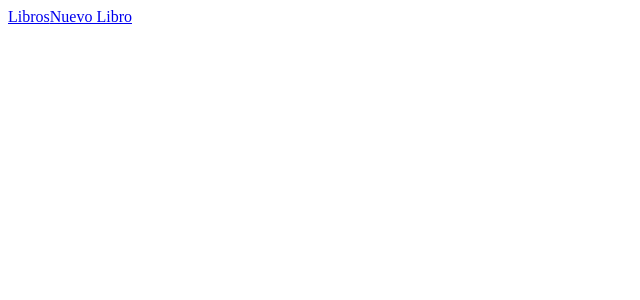
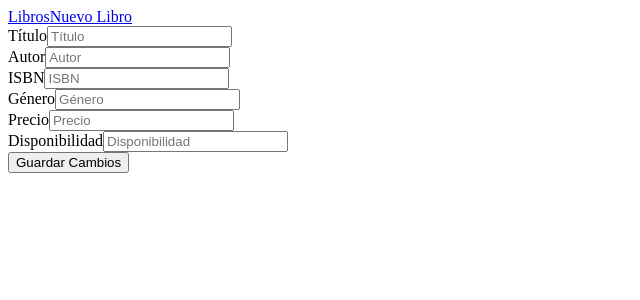
Before and after one commit to Fernanda019/tutorial4, a Vue app in the folder vue-libreria/: page /editarLibro/1 in a window 1280 px wide. Before the commit this address had no page. Shown: the top 300 px of the page, without its empty margins (0-640 px from the left). Built offline with nearby package versions, Linux system fonts and the light colour scheme; no server answers.

Commit message:
Configuracion de editarLibro

```diff
--- a/vue-libreria/src/router/index.js
+++ b/vue-libreria/src/router/index.js
@@ -13,6 +13,11 @@ const router = createRouter({
       path: '/nuevoLibro',
       name: 'nuevoLibro',
       component: () => import('../views/NuevoLibroView.vue')
+    },
+    {
+      path: '/editarLibro/:id',
+      name: 'editarLibro',
+      component: () => import('../views/EditarLibroView.vue')
     }
   ]
 })
--- /dev/null
+++ b/vue-libreria/src/views/EditarLibroView.vue
@@ -0,0 +1,91 @@
+<script>
+import axios from 'axios';
+import { ref, onMounted } from 'vue';
+import { useRoute } from 'vue-router';
+
+export default {
+    name: 'EditarLibroView',
+    setup() {
+        const route = useRoute();
+
+        const editarLibro = ref({
+            id: null,
+            titulo: '',
+            autor: '',
+            ISBN: '',
+            genero: '',
+            precio: '',
+            disponibilidad: ''
+        })
+
+        const cargarLibro = async () => {
+            try {
+                const response = await axios.get(`/api/libros/${route.params.id}`);
+                editarLibro.value = response.data;
+            } catch (error) {
+                console.error('Error al cargar el libro:', error);
+                alert("Error al cargar el libro. Por favor, inténtalo de nuevo.");
+            }
+        };
+
+        const actualizarLibro = async () => {
+            try {
+                await axios.put(`/api/libros/${actualizarLibro.value.id}`, actualizarLibro.value);
+                alert("Libro actualizado exitosamente.");
+                // Aquí podrías redirigir al usuario a otra página o limpiar el formulario
+            } catch (error) {
+                console.error('Error al actualizar el libro:', error);
+                alert("Error al actualizar el libro. Por favor, inténtalo de nuevo.");
+            }
+        };
+
+        onMounted(() => {
+            cargarLibro();
+        });
+
+        return{
+            editarLibro,
+            actualizarLibro,
+        }
+
+    }
+};
+</script>
+
+<template>
+    <main>
+        <form @submit.prevent="actualizarLibro">
+            <div>
+                <div>
+                    <label for="titulo">Título</label>
+                    <input name="titulo" v-model="editarLibro.titulo" type="text" required placeholder="Título">
+                </div>
+                <div>
+                    <label for="autor">Autor</label>
+                    <input name="autor" v-model="editarLibro.autor" type="text" required placeholder="Autor">
+                </div>
+                <div>
+                    <label for="ISBN">ISBN</label>
+                    <input name="ISBN" v-model="editarLibro.ISBN" type="text" required placeholder="ISBN">
+                </div>
+                <div>
+                    <label for="genero">Género</label>
+                    <input name="genero" v-model="editarLibro.genero" type="text" required placeholder="Género">
+                </div>
+                <div>
+                    <label for="precio">Precio</label>
+                    <input name="precio" v-model="editarLibro.precio" type="text" required placeholder="Precio">
+                </div>
+                <div>
+                    <label for="disponibilidad">Disponibilidad</label>
+                    <input name="disponibilidad" v-model="editarLibro.disponibilidad" type="text" required placeholder="Disponibilidad">
+                </div>
+            </div>
+            <button type="submit">Guardar Cambios</button>
+        </form>
+    </main>
+</template>
+
+<style>
+
+</style>
--- a/vue-libreria/src/views/LibrosView.vue
+++ b/vue-libreria/src/views/LibrosView.vue
@@ -1,4 +1,5 @@
 <script>
+import router from '@/router';
 import axios from 'axios';
 import { ref, onMounted } from 'vue';
 
@@ -70,6 +71,11 @@ export default {
                         <button @click="eliminarLibro(libro.id,libro.titulo)">
                             Eliminar
                         </button>
+                        <router-link :to="`/editarLibro/${libro.id}`">
+                            <button>
+                                Editar
+                            </button>
+                        </router-link>
                     </div>
                 </tr>
             </tbody>
--- a/vue-libreria/src/views/NuevoLibroView.vue
+++ b/vue-libreria/src/views/NuevoLibroView.vue
@@ -14,9 +14,28 @@ export default {
             disponibilidad: ''
         })
 
+        const agregarLibro = async () => {
+            try {
+                await axios.post('/api/libros', nuevoLibro.value);
+                alert("Libro agregado exitosamente.");
+                // Limpiar el formulario después de agregar el libro
+                nuevoLibro.value = {
+                    titulo: '',
+                    autor: '',
+                    ISBN: '',
+                    genero: '',
+                    precio: '',
+                    disponibilidad: ''
+                };
+            } catch (error) {
+                console.error('Error al agregar el libro:', error);
+                alert("Error al agregar el libro. Por favor, inténtalo de nuevo.");
+            }
+        };
 
         return{
             nuevoLibro,
+            agregarLibro,
         }
 
     }
```
